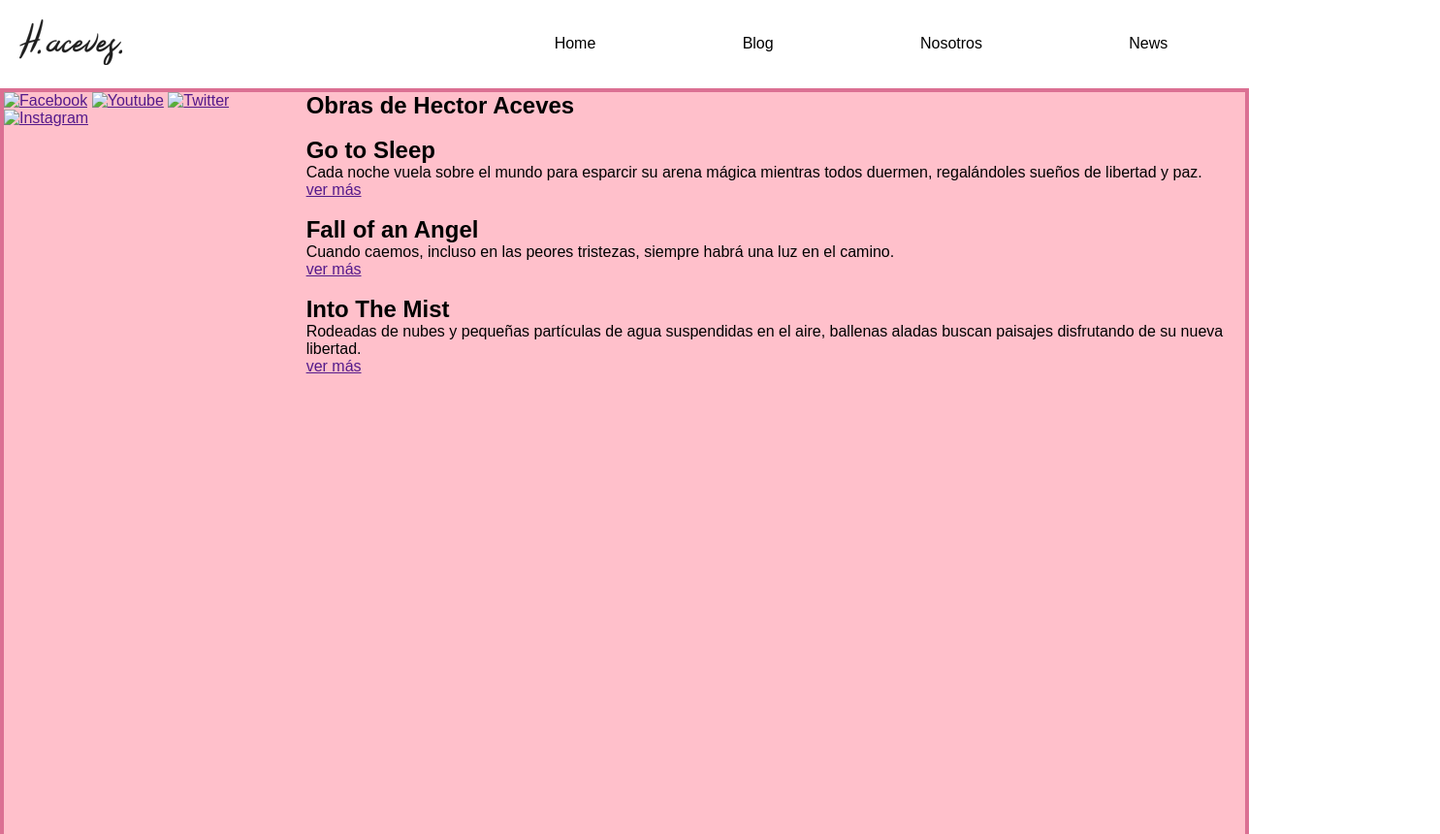
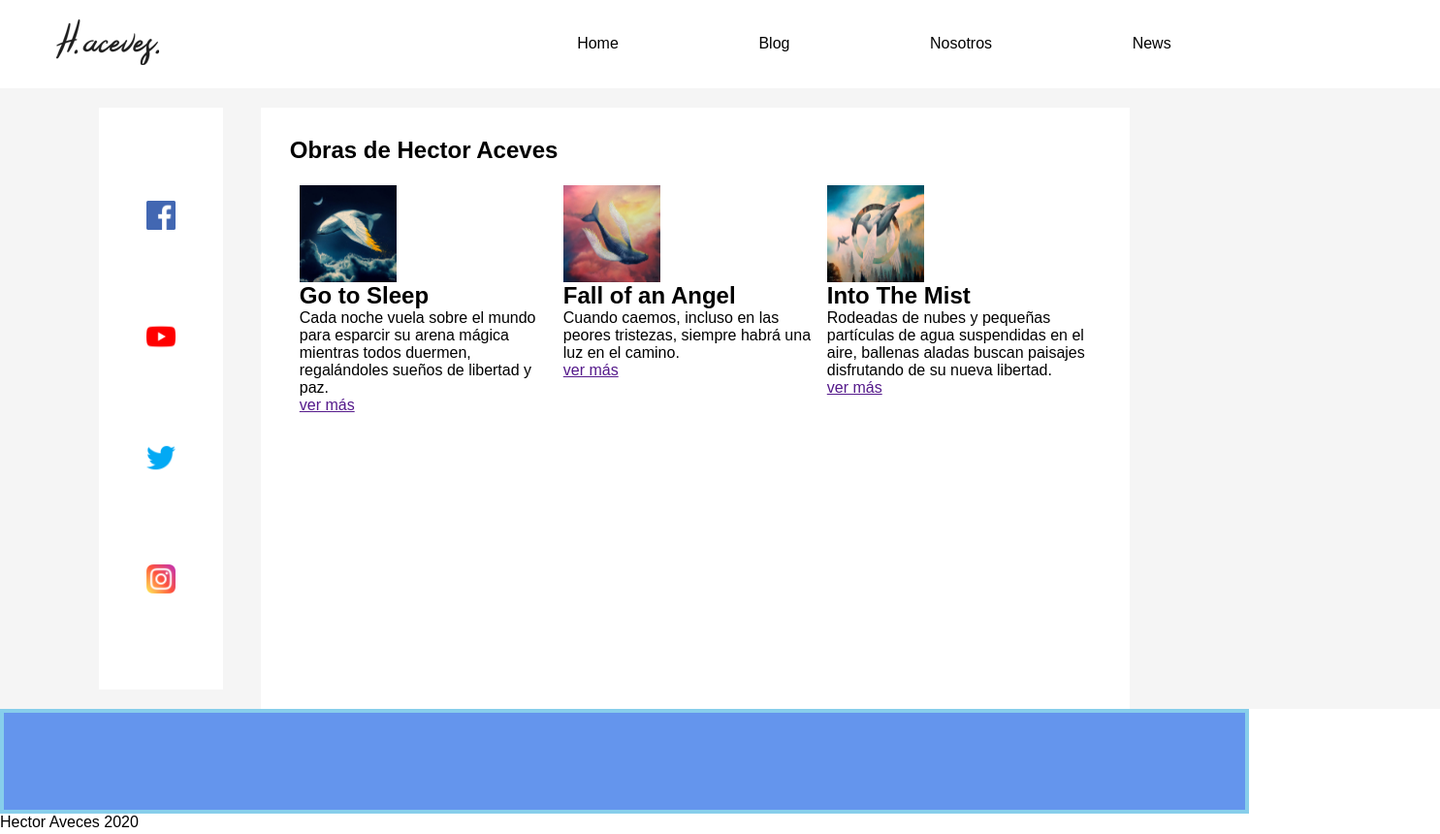
Before and after one commit to SophiaCastillo/Sintesismodulo1, a plain HTML site: page index.html in a window 1280 px wide. Shown: the top 860 px of the page at 97% size, 1485 px wide, since content can reach past the window. Drawn offline with Linux system fonts and the light colour scheme.

Commit message:
estilos section

```diff
--- a/estilos.css
+++ b/estilos.css
@@ -11,10 +11,10 @@ body{
     display: flex;
     width: 100%;
     background-color: white;
-
 }
 .logo-header{
     padding: 20px;
+    margin-left: 3%;
 }
 .header-container > .barnav{
     display: flex;
@@ -39,30 +39,67 @@ body{
 .main-container{
     display: flex;
     width: 100%;
-    height: 1000px;
-    background-color: pink;
-    border: 4px solid palevioletred;
+    height: 600px;
+    background-color: whitesmoke;
+    padding: 20px 8%;
 }
-.aside-container{
-
+.main-container > .aside-container{
+    display: flex;
+    height: 600px;
+    width: 10%;
+    background-color: white;
+    margin-right: 3%;
+    align-items: center;
 }
-.redes-sociales{
-
+.main-container > .aside-container > .redes-sociales{
+    display: flex;
+    background-color: white;
+    height: 500px;
+    width: 100%;
+    flex-direction: column;
+    justify-content: space-around;
+    align-items: center;
 }
-.section-container{
-
+.aside-container > .redes-sociales img:hover {
+    filter: grayscale(100%);
 }
-.container-articulos{
-
+.aside-container > .redes-sociales a img{
+    width: 30px;
+    height:auto ;
 }
-.titulo-principal{
-
+.main-container > .section-container{
+    display: flex;
+    width: 70%;
+    height: 600px;
+    background-color: white;
 }
-.container-article{
-
+.section-container > .container-articulos{
+    display: flex;
+    width: 100%;
+    height: 600px;
+    background-color: white;
+    padding: 30px;
+    flex-direction: column;
+}
+.container-articulos > .titulo-principal{
+    display: flex;
+    width: 100%;
+    height: 40px;
+    background-color: white;
+}
+.container-articulos > .container-article{
+    display: flex;
+    height: 200px;
+    background-color: white;
+    padding: 10px;
 }
 .box-article{
-
+    display: flex;
+    width: 90%;
+    height: 300px;
+    background-color: white;
+    margin-bottom: 10px;
+    flex-direction: column;
 }
 .ver-mas{
 
@@ -70,7 +107,7 @@ body{
 .footer-container{
     display: flex;
     width: 100%;
-    height: 300px;
+    height: 100px;
     background-color: cornflowerblue;
     border: 4px solid skyblue;
 }
--- a/index.html
+++ b/index.html
@@ -1,5 +1,6 @@
 <!DOCTYPE html>
 <html lang="en">
+
 <head>
     <meta charset="UTF-8">
     <meta name="viewport" content="width=device-width, initial-scale=1.0">
@@ -7,6 +8,7 @@
     <link rel="stylesheet" href="estilos.css">
     <title>Document</title>
 </head>
+
 <body>
     <header id="header-container" class="header-container">
         <div class="logo-header">
@@ -24,10 +26,10 @@
     <main class="main-container">
         <aside class="aside-container">
             <div class="redes-sociales">
-                <a href=""><img src="" alt="Facebook"></a>
-                <a href=""><img src="" alt="Youtube"></a>
-                <a href=""><img src="" alt="Twitter"></a>
-                <a href=""><img src="" alt="Instagram"></a>
+                <a href="https://www.facebook.com/h.aceves.art/"><img src="./assets/icon/facebook.png" alt="Facebook" height="100" width="100"></a>
+                <a href="https://www.facebook.com/h.aceves.art/"><img src="./assets/icon/youtube.png" alt="Youtube" height="100" width="100"></a>
+                <a href="https://www.instagram.com/h.aceves.art/"><img src="./assets/icon/twitter.png" alt="Twitter" height="100" width="100"></a>
+                <a href="https://www.instagram.com/h.aceves.art/"><img src="./assets/icon/instagram.png" alt="Instagram" height="100" width="100"></a>
             </div>
         </aside>
         <section class="section-container">
@@ -37,25 +39,23 @@
                 </div>
                 <div class="container-article">
                     <article class="box-article">
-                        <img src="" alt="">
+                        <img src="./assets/go-to-sleep.jpg" alt="Go to Sleep" height="100" width="100">
                         <h2>Go to Sleep</h2>
-                        <p>Cada noche vuela sobre el mundo para esparcir su arena mágica mientras todos duermen, regalándoles sueños de libertad y paz.</p>
+                        <p>Cada noche vuela sobre el mundo para esparcir su arena mágica mientras todos duermen,
+                            regalándoles sueños de libertad y paz.</p>
                         <a class="ver-mas" href="">ver más</a>
                     </article>
-                </div>
-                <div class="container-article">
                     <article class="box-article">
-                        <img src="" alt="">
+                        <img src="./assets/fall-of-an-angel.jpg" alt="Fall of an Angel" height="100" width="100">
                         <h2>Fall of an Angel</h2>
                         <p>Cuando caemos, incluso en las peores tristezas, siempre habrá una luz en el camino.</p>
                         <a class="ver-mas" href="">ver más</a>
                     </article>
-                </div>
-                <div class="container-article">
                     <article class="box-article">
-                        <img src="" alt="">
+                        <img src="./assets/into-the-mist.jpg" alt="Into the Mist" height="100" width="100">
                         <h2>Into The Mist</h2>
-                        <p>Rodeadas de nubes y pequeñas partículas de agua suspendidas en el aire, ballenas aladas buscan paisajes disfrutando de su nueva libertad.</p>
+                        <p>Rodeadas de nubes y pequeñas partículas de agua suspendidas en el aire, ballenas aladas
+                            buscan paisajes disfrutando de su nueva libertad.</p>
                         <a class="ver-mas" href="">ver más</a>
                     </article>
                 </div>
@@ -70,4 +70,5 @@
     <div class="copy-container">Hector Aveces 2020</div>
 
 </body>
+
 </html>
```
Also changed, not shown: assets/icon/facebook.png (added), assets/icon/instagram.png (added), assets/icon/twitter.png (added), assets/icon/whatsapp.png (added), assets/icon/youtube.png (added).
